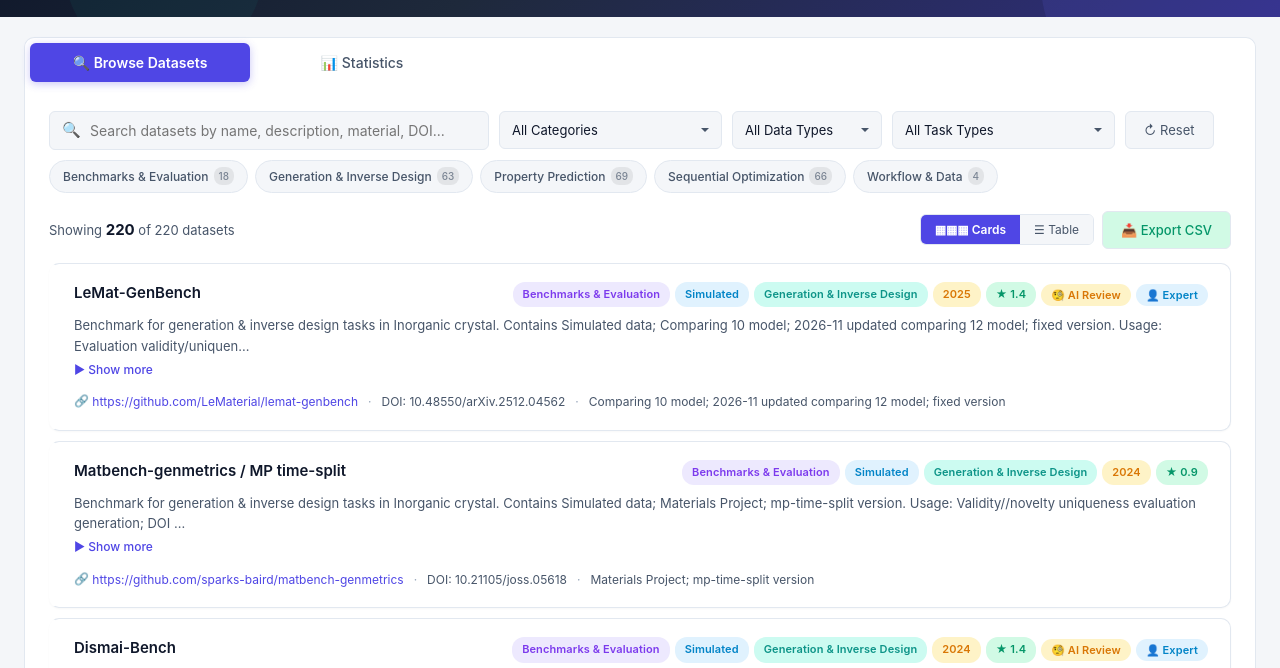
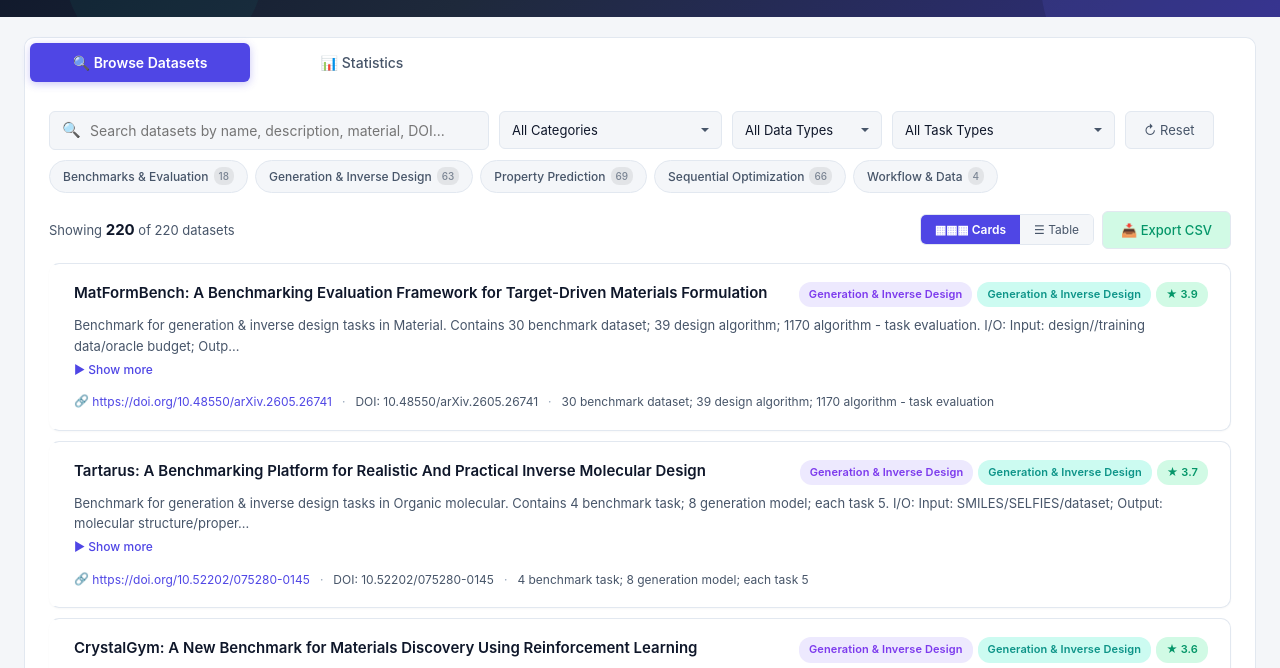
Before and after one commit to kg4sci/DCAI4M, a plain HTML site: page website/AI4M/index.html in a window 1280 px wide. Shown: the part 95-763 px from the top of the page. Drawn offline with Linux system fonts and the light colour scheme.

Commit message:
sort: scored datasets first, then by score desc, then by name

```diff
--- a/website/AI4M/index.html
+++ b/website/AI4M/index.html
@@ -391,6 +391,14 @@ async function init() {
   try {
     const r = await fetch('datasets.json');
     ALL = await r.json();
+      // Sort: scored datasets first, then by score desc, then by name
+      ALL.sort((a,b)=>{
+        const sa = (a.score||0)>0 ? 1 : 0;
+        const sb = (b.score||0)>0 ? 1 : 0;
+        if (sa !== sb) return sb - sa;
+        if (sa && sb) return (b.score||0) - (a.score||0);
+        return (a.name||'').localeCompare(b.name||'');
+      });
   } catch(e) {
     document.getElementById('card-list').innerHTML = '<div class="empty-state"><div class="e-icon">&#9888;&#65039;</div><p>Failed to load datasets. Ensure datasets.json exists.</p></div>';
     return;
```
